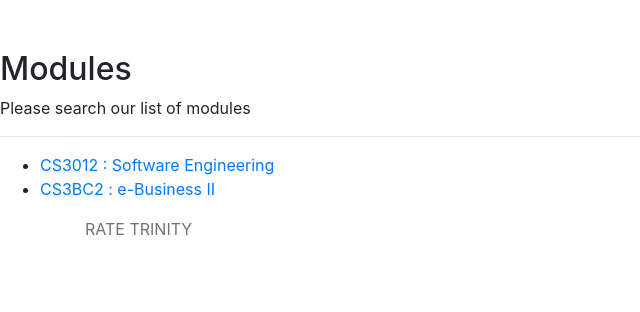
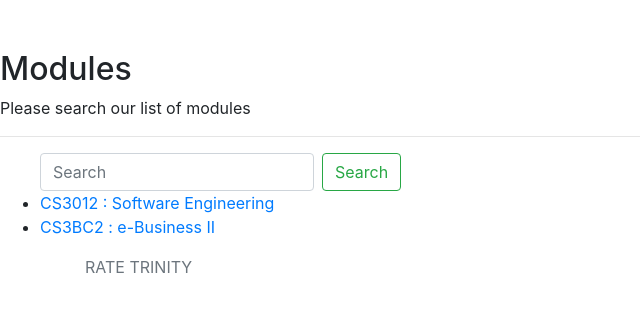
Before and after one commit to SeanFitzpatrick0/EBII1819--Trinity_Module_Review, a Django app: page /modules/ in a window 1280 px wide. Shown: the part 101-413 px from the top of the page, without its empty margins (0-640 px from the left). Run offline with Django 3.2, Linux system fonts and the light colour scheme; data comes from the database, SQL or seed files in the repository; some libraries are stand-ins or nearby versions.

Commit message:
added search bar page remains unstyled

```diff
--- a/Rate_Trinity/modules/templates/modules/modulesList.html
+++ b/Rate_Trinity/modules/templates/modules/modulesList.html
@@ -5,6 +5,10 @@
     <p>Please search our list of modules</p>
     <hr/>
     <ul>
+      <form class="form-inline mt-2 mt-md-0" style = "padding-left:-25px">
+          <input class="form-control mr-sm-2" type="text" placeholder="Search" aria-label="Search">
+          <button class="btn btn-outline-success my-2 my-sm-0" type="submit">Search</button>
+        </form>
         {% for module in object_list %}
             <li><a href="{{module.code}}/">{{ module.code }} : {{ module.name }}</a></li>
         {% endfor %}
```
